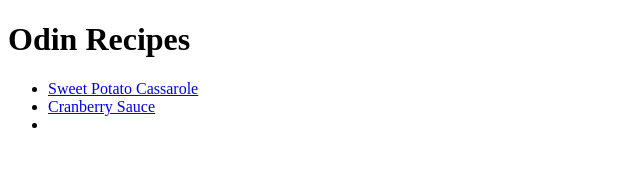
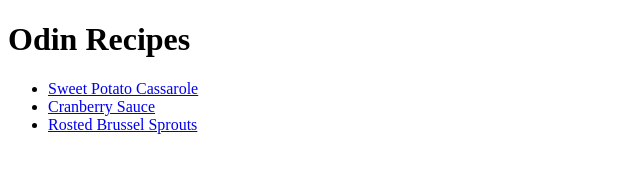
Before and after one commit to Dyneos/odin-recipes, a plain HTML site: page index.html in a window 1280 px wide. Shown: the whole page, without its empty margins (0-640 px from the left). Drawn offline with Linux system fonts and the light colour scheme.

Commit message:
Add missing link to Brussel Sprout recipe
Added the href element in the index.html file

```diff
--- a/index.html
+++ b/index.html
@@ -10,7 +10,7 @@
     <ul>
     <li><a href = "./recipes/sweet-potato-cassarole.html"> Sweet Potato Cassarole</a></li>
     <li><a href="./recipes/cranberry-sauce.html">Cranberry Sauce</a></li>
-    <li></li>
+    <li><a href="./recipes/roasted-brussel-sprouts.html">Rosted Brussel Sprouts</a></li>
     </ul>
 </body>
 </html>
```
